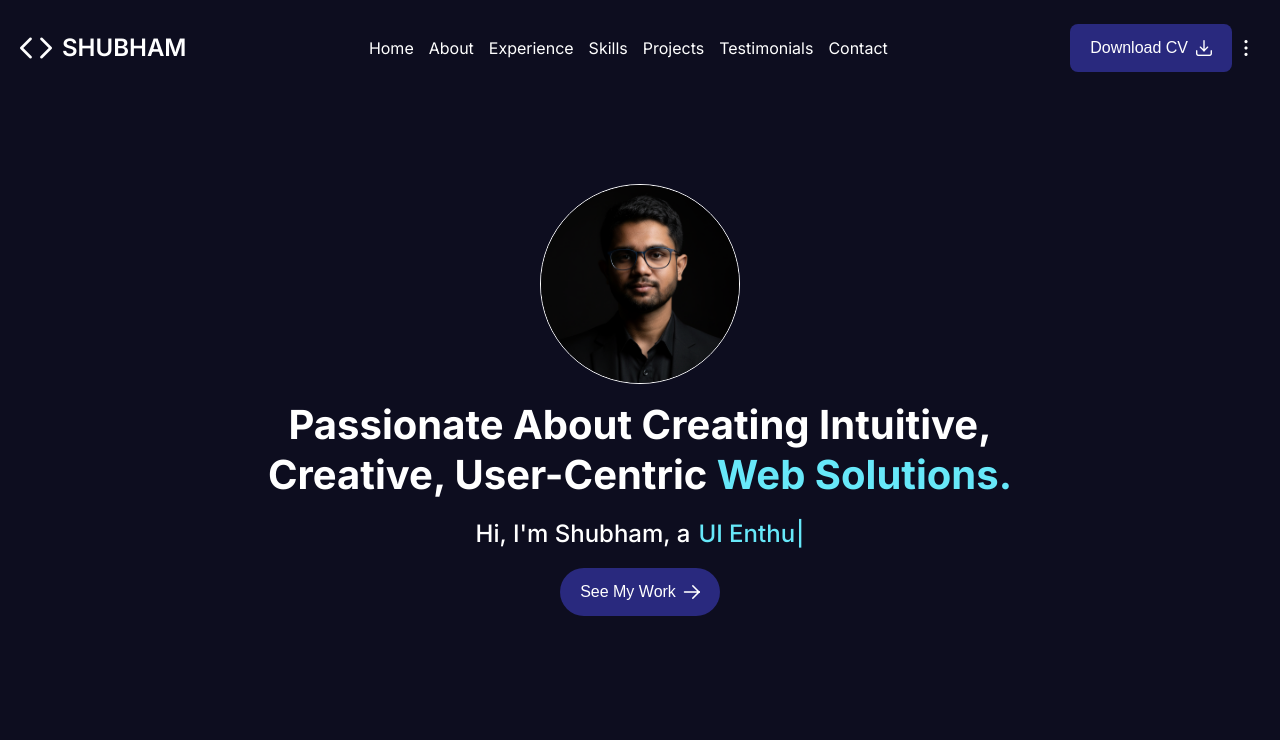
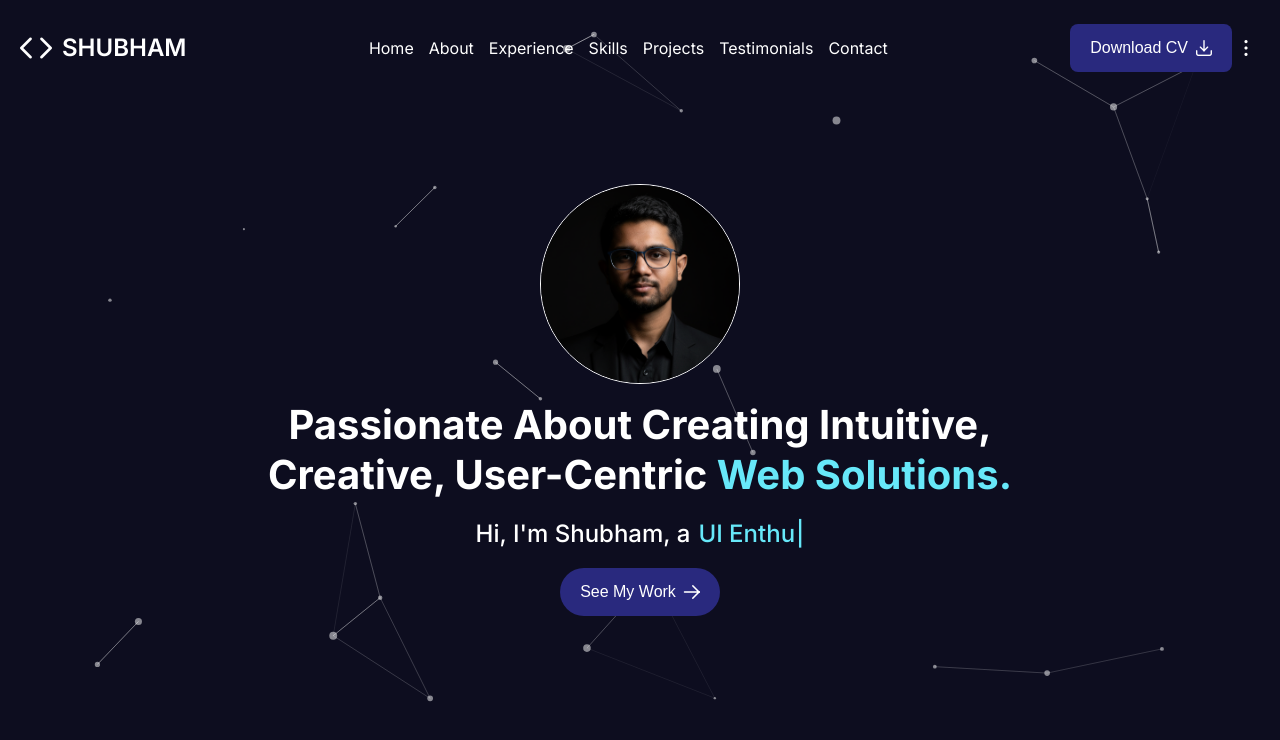
Before and after one commit to shubhampatel2610/personal-site, a Next.js app: page / in a window 1280 px wide. Shown: the top 740 px of the page. Built offline with nearby package versions, Linux system fonts and the light colour scheme; a web font is replaced by a local one.

Commit message:
commit for adding Particle background

```diff
--- /dev/null
+++ b/components/common/ParticleBackground.tsx
@@ -0,0 +1,87 @@
+"use client";
+
+import { useEffect, useMemo, useState } from "react";
+import Particles, { initParticlesEngine } from "@tsparticles/react";
+import {
+  type Container,
+  type ISourceOptions,
+  MoveDirection,
+  OutMode,
+} from "@tsparticles/engine";
+import { loadSlim } from "@tsparticles/slim";
+
+const ParticleBackground = () => {
+  const [init, setInit] = useState(false);
+
+  useEffect(() => {
+    initParticlesEngine(async (engine) => {
+      await loadSlim(engine);
+    }).then(() => {
+      setInit(true);
+    });
+  }, []);
+
+  const particlesLoaded = async (container?: Container): Promise<void> => {
+    console.log(container);
+  };
+
+  const options: ISourceOptions = useMemo(
+    () => ({
+      background: {
+        color: { value: "transparent" }, // Transparent for overlay use
+      },
+      fullScreen: {
+        enable: false,
+      },
+      fpsLimit: 120,
+      interactivity: {
+        events: {
+          onClick: { enable: true, mode: "push" },
+          onHover: { enable: true, mode: "repulse" },
+        },
+        modes: {
+          push: { quantity: 2 },
+          repulse: { distance: 100, duration: 0.4 },
+        },
+      },
+      particles: {
+        color: { value: "#ffffff" },
+        links: {
+          color: "#ffffff",
+          distance: 150,
+          enable: true,
+          opacity: 0.4,
+          width: 1,
+        },
+        move: {
+          direction: MoveDirection.none,
+          enable: true,
+          outModes: { default: OutMode.out },
+          speed: 2,
+        },
+        number: {
+          density: { enable: true, area: 800 },
+          value: 60,
+        },
+        opacity: { value: 0.5 },
+        shape: { type: "circle" },
+        size: { value: { min: 1, max: 4 } },
+      },
+      detectRetina: true,
+    }),
+    []
+  );
+
+  if (!init) return null;
+
+  return (
+    <Particles
+      id="tsparticles"
+      particlesLoaded={particlesLoaded}
+      options={options}
+      className="absolute inset-0 "
+    />
+  );
+};
+
+export default ParticleBackground;
--- a/components/commonComponents/MainSection/MainSection.scss
+++ b/components/commonComponents/MainSection/MainSection.scss
@@ -14,8 +14,18 @@
   width: 100%;
   color: var(--site-text);
   overflow: hidden;
+  position: relative;
+
+  .particleWrapper {
+    position: absolute;
+    inset: 0;
+    z-index: 0;
+    pointer-events: none;
+  }
 
   .parentContainer {
+    position: relative;
+    z-index: 1;
     display: flex;
     flex-direction: column;
     justify-content: center;
--- a/components/commonComponents/MainSection/MainSection.tsx
+++ b/components/commonComponents/MainSection/MainSection.tsx
@@ -4,10 +4,14 @@ import { observer } from "mobx-react-lite";
 import AppConstants from "@/constant/AppConstants";
 import Typewriter from "typewriter-effect";
 import { Button } from "primereact/button";
+import ParticleBackground from "@/components/common/ParticleBackground";
 
 const MainSection = observer(() => {
   return (
     <div className="mainContainer">
+      <div className="particleWrapper">
+        <ParticleBackground />
+      </div>
       <div className="parentContainer">
         <div className="profilePictureContainer">
           <Image
--- a/package.json
+++ b/package.json
@@ -9,6 +9,9 @@
     "lint": "eslint"
   },
   "dependencies": {
+    "@tsparticles/engine": "^3.9.1",
+    "@tsparticles/react": "^3.0.0",
+    "@tsparticles/slim": "^3.9.1",
     "mobx": "^6.15.0",
     "mobx-react-lite": "^4.1.1",
     "next": "16.0.3",
```
Also changed, not shown: 1 other file (tests, documents, lock files or other folders).
